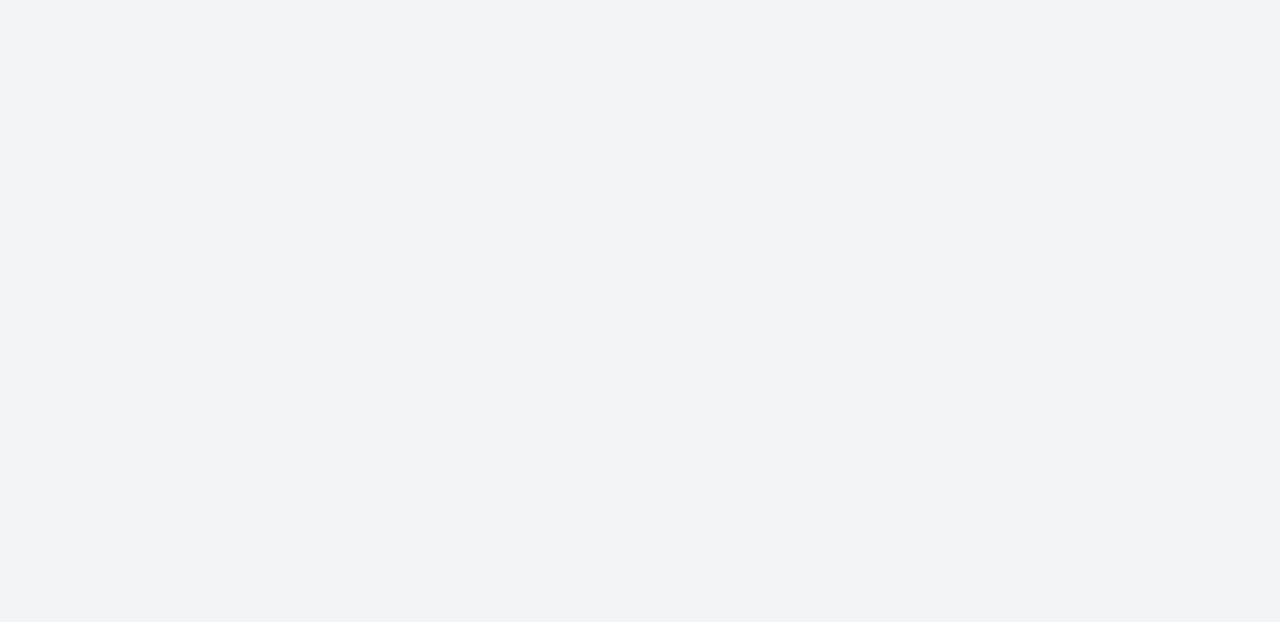
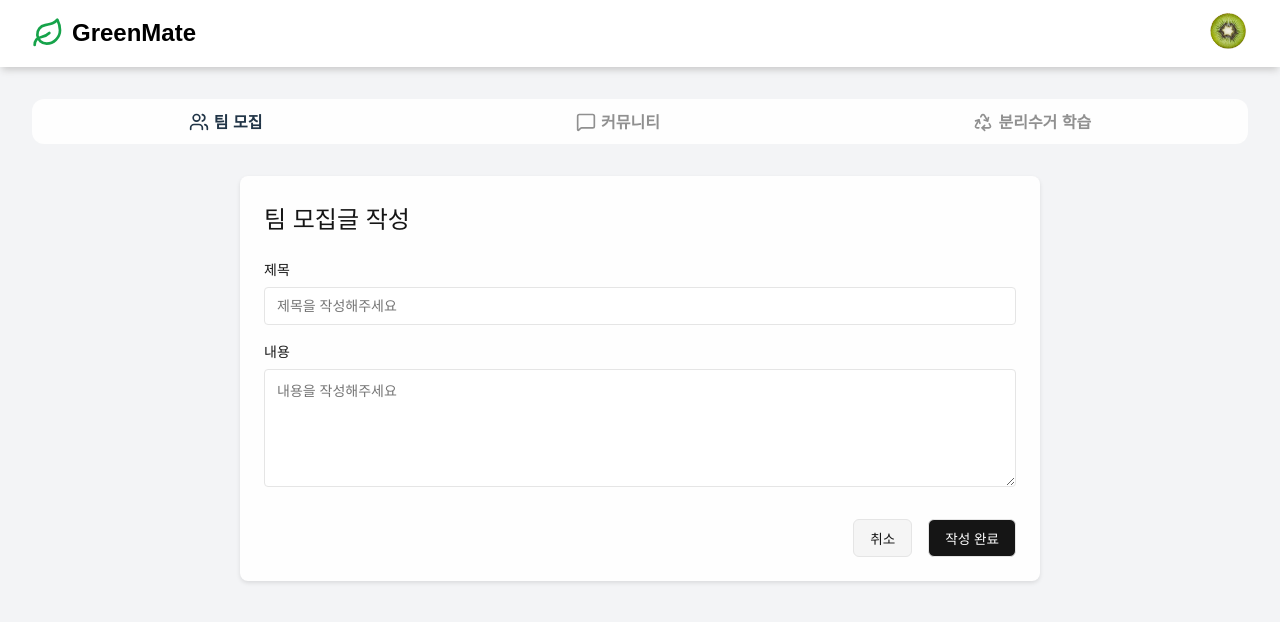
Before and after one commit to konempty/GreenMate-FE-T2, a React (Vite) app: page /post/create in a window 1280 px wide. Before the commit this address had no page. Shown: the top 622 px of the page. Built offline with nearby package versions, Linux system fonts and the light colour scheme.

Commit message:
TEAM2-16 기본적인 form 생성 및 Post 페이지와 연결

```diff
--- a/src/App.tsx
+++ b/src/App.tsx
@@ -4,6 +4,7 @@ import Post from "./pages/Post";
 import Login from "./pages/Login";
 import SignUp from "./pages/SignUp";
 import Education from "./pages/Education";
+import CreatePost from "./pages/CreatePost";
 
 function App() {
   return (
@@ -13,6 +14,7 @@ function App() {
         <Route path="/login" element={<Login />} />
         <Route path="/signup" element={<SignUp />} />
         <Route path="/recycling-education" element={<Education />} />
+        <Route path="/post/create" element={<CreatePost />} />
       </Routes>
     </BrowserRouter>
   );
--- /dev/null
+++ b/src/pages/CreatePost.tsx
@@ -0,0 +1,71 @@
+import { useState } from "react";
+import { useNavigate } from "react-router-dom";
+import Header from "../components/Header";
+import { PageNavigation } from "../components/PageNavigation";
+import Button from "../components/Button";
+import Input from "../components/Input";
+import { Label } from "../components/label";
+
+import "../styles/CreatePost.css";
+
+const CreatePost = () => {
+  const navigate = useNavigate();
+  const [title, setTitle] = useState("");
+  const [description, setDescription] = useState("");
+
+  const handleCancel = () => {
+    void navigate("/post");
+  };
+  const handleSubmit = (e: React.FormEvent) => {
+    e.preventDefault();
+    // 폼 제출 로직
+    console.log({ title, description });
+    void navigate("/post");
+  };
+
+  return (
+    <div className="create-post-container">
+      <header className="header">
+        <Header />
+        <PageNavigation />
+      </header>
+      <main className="create-post-main">
+        <h1 className="create-post-title">팀 모집글 작성</h1>
+        <form className="create-post-form">
+          <div className="create-post-form-group">
+            <Label className="create-post-label">제목</Label>
+            <Input
+              id="title"
+              type="text"
+              placeholder="제목을 작성해주세요"
+              value={title}
+              onChange={(e) => setTitle(e.target.value)}
+              className="create-post-input"
+            />
+          </div>
+          <div className="create-post-form-group">
+            <Label className="create-post-label">내용</Label>
+            <textarea
+              id="description"
+              placeholder="내용을 작성해주세요"
+              value={description}
+              onChange={(e) => setDescription(e.target.value)}
+              className="create-post-textarea"
+              rows={6}
+            />
+          </div>
+          <div className="create-post-buttons">
+            <Button className="create-post-cancel" onClick={handleCancel}>
+              취소
+            </Button>
+            <Button className="create-post-submit" onClick={handleSubmit}>
+              작성 완료
+            </Button>
+          </div>
+        </form>
+      </main>
+    </div>
+  );
+};
+
+export default CreatePost;
--- a/src/pages/Post.tsx
+++ b/src/pages/Post.tsx
@@ -1,4 +1,5 @@
 import { useState, useMemo } from "react";
+import { useNavigate } from "react-router-dom";
 import { PageNavigation } from "../components/PageNavigation";
 import Header from "../components/Header";
 import Input from "../components/Input";
@@ -28,7 +29,8 @@ const MOCK_POSTS: Post[] = [
   {
     id: 2,
     title: "제목2",
-    description: "테스트 내용이 얼마나 길어져도 되는지 확인하기 위한 테스트입니다.",
+    description:
+      "테스트 내용이 얼마나 길어져도 되는지 확인하기 위한 테스트입니다.",
     date: "2025-08-01 12:23",
     participants: 4,
   },
@@ -61,6 +63,7 @@ const MOCK_POSTS: Post[] = [
 
 const Post = () => {
   const [searchTerm, setSearchTerm] = useState("");
+  const navigate = useNavigate();
 
   const debouncedSearchTerm = useDebounce(searchTerm, 300);
   const filteredPosts = useMemo(() => {
@@ -72,6 +75,10 @@ const Post = () => {
     );
   }, [debouncedSearchTerm]);
 
+  const handleCreatePost = () => {
+    void navigate("/post/create");
+  };
+
   return (
     <div className="post-container">
       <header className="header">
@@ -81,7 +88,9 @@ const Post = () => {
       <main className="post-main">
         <div className="post-header">
           <h1 className="post-title">팀 모집</h1>
-          <Button className="post-write-button">모집글 작성</Button>
+          <Button className="post-write-button" onClick={handleCreatePost}>
+            모집글 작성
+          </Button>
         </div>
         <div className="post-search-box">
           <Search size={20} className="post-search-icon" />
--- /dev/null
+++ b/src/styles/CreatePost.css
@@ -0,0 +1,106 @@
+:root {
+    --color-create-post-h1: #151515;
+    --color-create-post-background: #FEFEFE;
+    --color-create-post-text-gray: #909090;
+    --color-create-post-text-black: #151515;
+    --color-create-post-text-white: #FFFFFF;
+    --color-create-post-shadow: rgba(0, 0, 0, 0.1);
+    --color-create-post-border: #e5e5e5;
+
+    --color-create-post-button-white: #f5f5f5;
+    --color-create-post-button-white-hover: #e0e0e0;
+    --color-create-post-button-black: #151515;
+    --color-create-post-button-black-hover: #3a3a3a;
+
+
+}
+.header {
+  display: flex;
+  flex-direction: column;
+  gap: 2rem;
+  padding: 0;
+  margin: 0;
+}
+
+.create-post-main {
+  max-width: 800px;
+  margin: 0 auto;
+  margin-top: 2rem;
+
+  background-color: var(--color-create-post-background);
+  border-radius: 8px;
+  padding: 24px;
+  box-shadow: 0 2px 4px var(--color-create-post-shadow);
+}
+.create-post-title {
+  font-size: 24px;
+  font-weight: 500;
+  margin-top: 0px;
+  margin-bottom: 24px;
+  color: var(--color-create-post-h1);
+}
+.create-post-form-group {
+  display: flex;
+  flex-direction: column;
+  gap: 8px;
+  margin-bottom: 1rem;
+}
+.create-post-label {
+  font-weight: 500;
+  color: var(--color-create-post-text-black);
+  font-size: 14px;
+}
+.create-post-input {
+  width: 100%;
+  padding: 10px 12px;
+  border: 1px solid var(--color-create-post-border);
+  border-radius: 4px;
+  color: var(--color-create-post-text-black);
+  font-size: 14px;
+}
+.create-post-textarea {
+  width: 100%;
+  padding: 10px 12px;
+  border: 1px solid var(--color-create-post-border);
+  border-radius: 4px;
+  font-size: 14px;
+  resize: vertical;
+  color: var(--color-create-post-text-black);
+  font-family: inherit;
+}
+
+.create-post-buttons {
+  display: flex;
+  justify-content: flex-end;
+  gap: 1rem;
+  margin-top: 2rem;
+}
+.create-post-cancel {
+  background-color: var(--color-create-post-button-white);
+  color: var(--color-create-post-text-black);
+  border: 1px solid var(--color-create-post-border);
+  border-radius: 6px;
+  padding: 0.5rem 1rem;
+  font-size: 0.85rem;
+  font-weight: 500;
+  cursor: pointer;
+  transition: background-color 0.3s ease;
+}
+.create-post-cancel:hover {
+  background-color: var(--color-create-post-button-white-hover);
+}
+
+.create-post-submit {
+  background-color: var(--color-create-post-button-black);
+  color: var(--color-create-post-text-white);
+  border: 1px solid var(--color-create-post-border);
+  border-radius: 6px;
+  padding: 0.5rem 1rem;
+  font-size: 0.85rem;
+  font-weight: 500;
+  cursor: pointer;
+  transition: background-color 0.3s ease;
+}
+.create-post-submit:hover {
+  background-color: var(--color-create-post-button-black-hover);
+}
```
